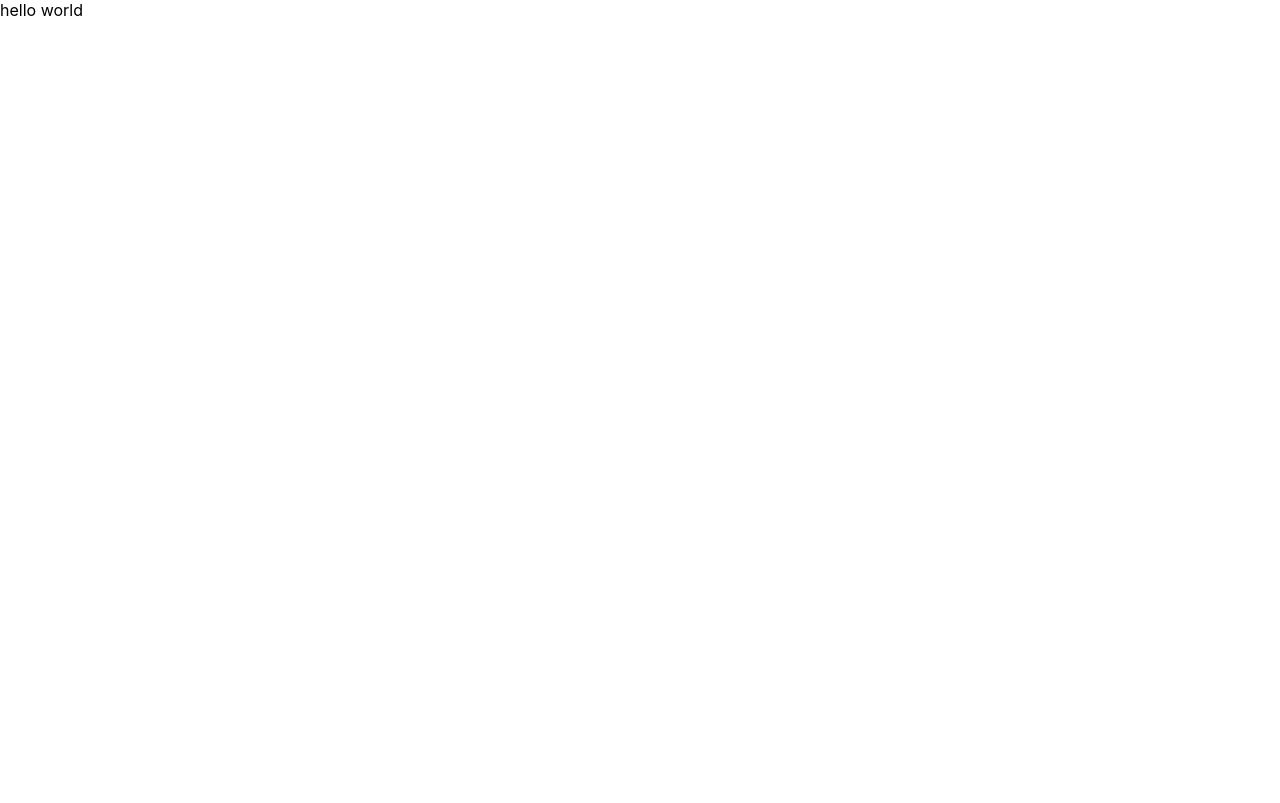
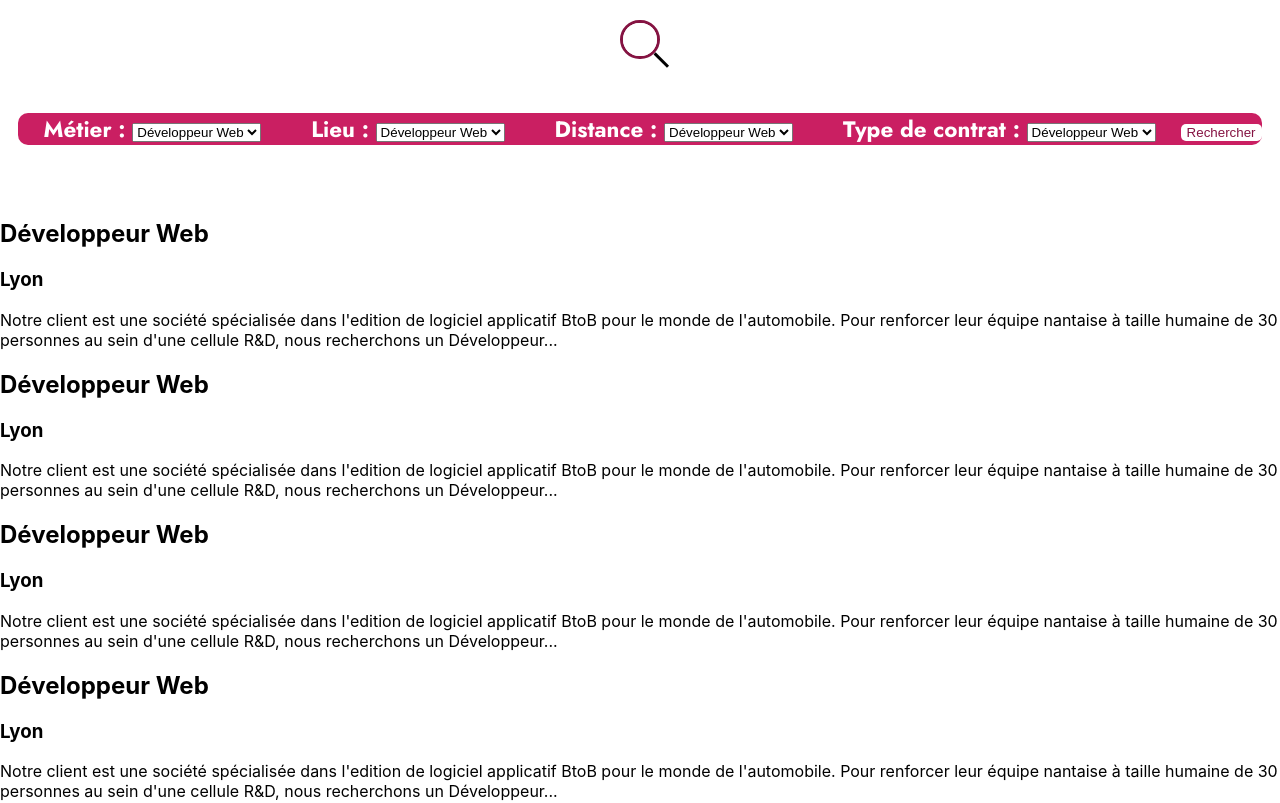
Before and after one commit to 121019/Externatic-, a React (Vite) app in the folder frontend/: page / in a window 1280 px wide. Shown: the top 803 px of the page. Built offline with nearby package versions, Linux system fonts and the light colour scheme.

Commit message:
html static mode without functionnality

```diff
--- /dev/null
+++ b/frontend/src/components/JobOffers.css
@@ -0,0 +1,137 @@
+@import url("https://fonts.googleapis.com/css?family=Raleway:400,400i,700");
+@import url("https://fonts.googleapis.com/css2?family=Jost:ital,wght@0,100;0,200;0,300;0,400;0,500;0,600;0,700;0,800;0,900;1,100;1,200;1,300;1,400;1,500;1,600;1,700;1,800;1,900&display=swap");
+
+:root {
+  --primary_color: #ca1f62;
+  --secondary_color: #851342;
+  --text: #ffffff;
+}
+
+body {
+  flex-wrap: nowrap;
+  overflow: hidden;
+}
+
+/*///////////////////////////////////////////////////////////////////////////////
+//                                 SEARCH BAR                                //
+///////////////////////////////////////////////////////////////////////////////*/
+
+.content {
+  display: flex;
+  flex-direction: column;
+  gap: 30px;
+}
+
+.searchBar_section {
+  display: flex;
+  justify-content: center;
+  margin-top: 20px;
+}
+
+.search-box {
+  font-size: 20px;
+  border: solid 0.15em var(--secondary_color);
+  display: inline-block;
+  position: relative;
+  border-radius: 2.5em;
+}
+
+.search-box input[type="text"] {
+  font-family: "jost", sans-serif;
+  font-weight: bold;
+  width: 2.5em;
+  height: 2.5em;
+  padding: 0.3em 2.1em 0.3em 0.4em;
+  border: none;
+  box-sizing: border-box;
+  border-radius: 2.5em;
+  transition: width 800ms cubic-bezier(0.68, -0.55, 0.27, 1.55) 150ms;
+}
+
+.search-box input[type="text"]:focus {
+  outline: none;
+}
+
+.search-box input[type="text"]:focus,
+.search-box input[type="text"]:not(:placeholder-shown) {
+  width: 18em;
+  transition: width 800ms cubic-bezier(0.68, -0.55, 0.27, 1.55);
+}
+
+.search-box input[type="text"]:focus + button[type="reset"] {
+  transform: rotate(-45deg) translateY(0);
+  transition: transform 150ms ease-out 800ms;
+}
+
+.search-box input[type="text"]:focus + button[type="reset"]:after {
+  opacity: 1;
+  transition: top 150ms ease-out (800ms + 150ms),
+    right 150ms ease-out (800ms + 150ms), opacity 150ms ease (800ms + 150ms);
+}
+
+.search-box button[type="reset"] {
+  background-color: transparent;
+  width: 1.4em;
+  height: 1.4em;
+  border: 0;
+  padding: 0;
+  outline: 0;
+  display: flex;
+  justify-content: center;
+  align-items: center;
+  position: absolute;
+  top: calc((2.5em / 2) - (1.4em / 2));
+  right: calc((2.5em / 2) - (1.4em / 2));
+  transform: rotate(-45deg) translateY(calc(2.5em - 0.3em));
+  transition: transform 150ms ease-out 150ms;
+}
+
+.search-box button[type="reset"]:before,
+.search-box button[type="reset"]:after {
+  content: "";
+  background-color: #000000;
+  width: 0.2em;
+  height: 1.4em;
+  position: absolute;
+}
+
+.search-box button[type="reset"]:after {
+  transform: rotate(90deg);
+  opacity: 0;
+  transition: transform 150ms ease-out, opacity 150ms ease-out;
+}
+
+/*/ //////////////////////////////////////////////////////////////////////////////
+//                                 Filter Selector                               //
+///////////////////////////////////////////////////////////////////////////////*/
+
+.filter_section {
+  display: flex;
+  justify-content: center;
+  align-items: center;
+  height: 10vh;
+  /* background-color: var(--primary_color); */
+}
+.filter_form {
+  border-radius: 10px;
+  background-color: var(--primary_color);
+}
+
+.filter_label {
+  font-family: "jost", sans-serif;
+  font-weight: bold;
+  font-size: 1.4em;
+  color: #ffffff;
+  padding: 5px 25px;
+}
+
+.filter_option {
+  padding: 5px;
+}
+
+.filter_button {
+  background-color: white;
+  border: none;
+  color: var(--secondary_color);
+  border-radius: 5px;
+}
--- a/frontend/src/components/JobOffers.jsx
+++ b/frontend/src/components/JobOffers.jsx
@@ -1,5 +1,91 @@
+import "./JobOffers.css";
+
 function JobOffers() {
-  return <div>hello world</div>;
+  const filterOption = ["Métier", "Lieu", "Distance", "Type de contrat"];
+  const jobTitle = [
+    "Développeur Web",
+    "Web designer",
+    "Product Owner",
+    "Lead développeur",
+  ];
+
+  const offers = [
+    {
+      id: 1,
+      title: "Développeur Web",
+      location: "Lyon",
+      desc: "Notre client est une société spécialisée dans l'edition de logiciel applicatif BtoB pour le monde de l'automobile. Pour renforcer leur équipe nantaise à taille humaine de 30 personnes au sein d'une cellule R&D, nous recherchons un Développeur...",
+    },
+    {
+      id: 2,
+      title: "Développeur Web",
+      location: "Lyon",
+      desc: "Notre client est une société spécialisée dans l'edition de logiciel applicatif BtoB pour le monde de l'automobile. Pour renforcer leur équipe nantaise à taille humaine de 30 personnes au sein d'une cellule R&D, nous recherchons un Développeur...",
+    },
+    {
+      id: 3,
+      title: "Développeur Web",
+      location: "Lyon",
+      desc: "Notre client est une société spécialisée dans l'edition de logiciel applicatif BtoB pour le monde de l'automobile. Pour renforcer leur équipe nantaise à taille humaine de 30 personnes au sein d'une cellule R&D, nous recherchons un Développeur...",
+    },
+    {
+      id: 4,
+      title: "Développeur Web",
+      location: "Lyon",
+      desc: "Notre client est une société spécialisée dans l'edition de logiciel applicatif BtoB pour le monde de l'automobile. Pour renforcer leur équipe nantaise à taille humaine de 30 personnes au sein d'une cellule R&D, nous recherchons un Développeur...",
+    },
+    {
+      id: 5,
+      title: "Développeur Web",
+      location: "Lyon",
+      desc: "Notre client est une société spécialisée dans l'edition de logiciel applicatif BtoB pour le monde de l'automobile. Pour renforcer leur équipe nantaise à taille humaine de 30 personnes au sein d'une cellule R&D, nous recherchons un Développeur...",
+    },
+    {
+      id: 6,
+      title: "Développeur Web",
+      location: "Lyon",
+      desc: "Notre client est une société spécialisée dans l'edition de logiciel applicatif BtoB pour le monde de l'automobile. Pour renforcer leur équipe nantaise à taille humaine de 30 personnes au sein d'une cellule R&D, nous recherchons un Développeur...",
+    },
+  ];
+
+  return (
+    <div className="content">
+      <section className="searchBar_section">
+        <form className="search-box">
+          <input type="text" placeholder=" " className="input" />
+          <button type="reset"></button>
+        </form>
+      </section>
+      <section className="filter_section">
+        <form className="filter_form">
+          {filterOption.map((value) => (
+            <label htmlFor={value} key={value} className="filter_label">
+              {`${value} : `}
+              <select name={value} id={value} className="filter_select">
+                {jobTitle.map((title) => (
+                  <option key={title} className="filter_option">
+                    {title}
+                  </option>
+                ))}
+              </select>
+            </label>
+          ))}
+          <button className="filter_button">Rechercher</button>
+        </form>
+      </section>
+      <section>
+        {offers.map((offer) => {
+          return (
+            <div key={offer.id}>
+              <h1>{offer.title}</h1>
+              <h3>{offer.location}</h3>
+              <p>{offer.desc}</p>
+            </div>
+          );
+        })}
+      </section>
+    </div>
+  );
 }
 
 export default JobOffers;
```
